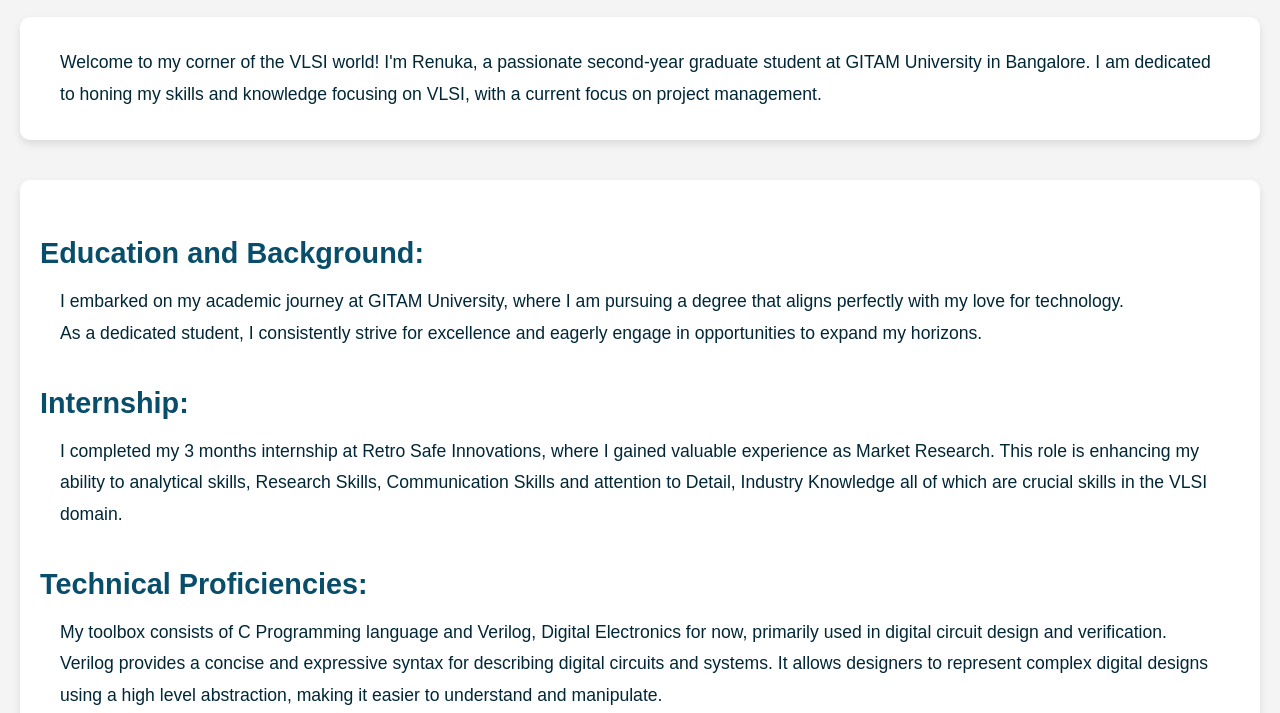
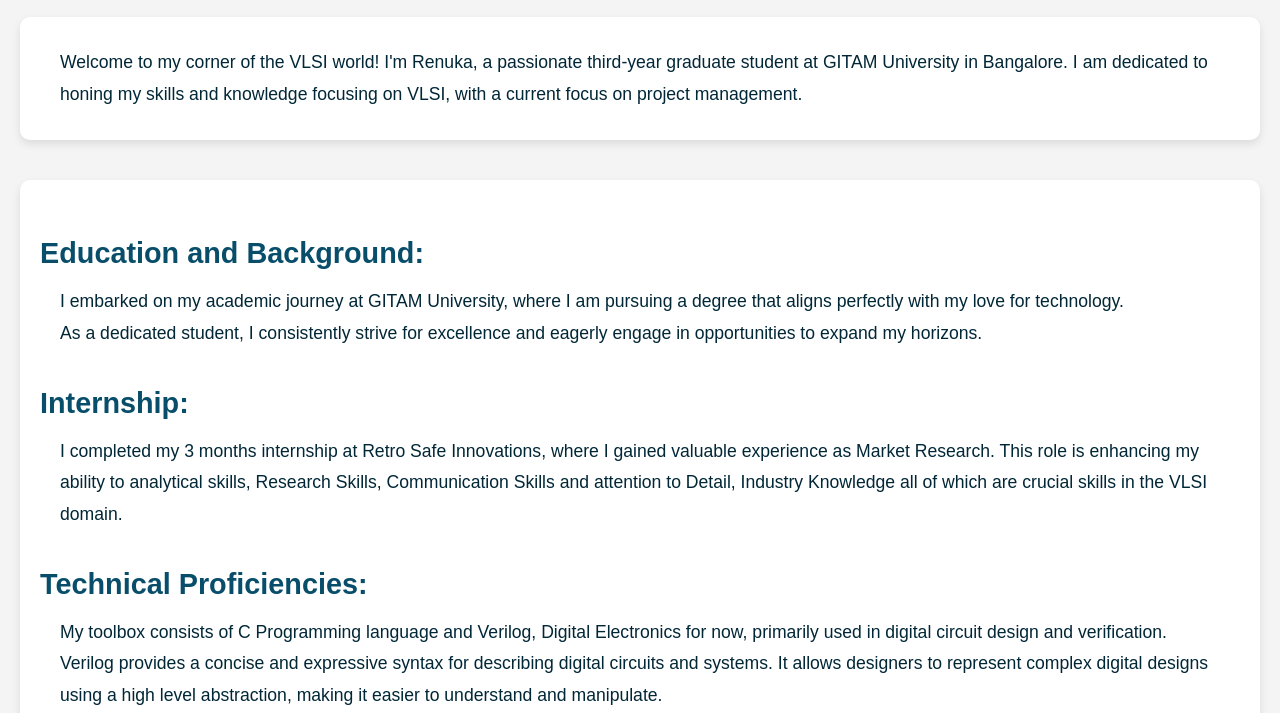
Before and after one commit to RenukaDurga12/Read-Me, a plain HTML site: page index.html in a window 1280 px wide. Shown: the part 87-800 px from the top of the page. Drawn offline with Linux system fonts and the light colour scheme.

Commit message:
Update index.html

```diff
--- a/index.html
+++ b/index.html
@@ -117,7 +117,7 @@ a:hover {
     <h1 align="center">Renuka Poojala</h1>
      <div class="intro">
     <p>
-    Welcome to my corner of the VLSI world! I'm Renuka, a passionate second-year graduate student at GITAM University in Bangalore. I am dedicated to honing my skills and knowledge focusing on VLSI, with a current focus on project management.
+    Welcome to my corner of the VLSI world! I'm Renuka, a passionate third-year graduate student at GITAM University in Bangalore. I am dedicated to honing my skills and knowledge focusing on VLSI, with a current focus on project management.
     </p></div>
     <div class="about">
     <h3>Education and Background:</h3>
```
